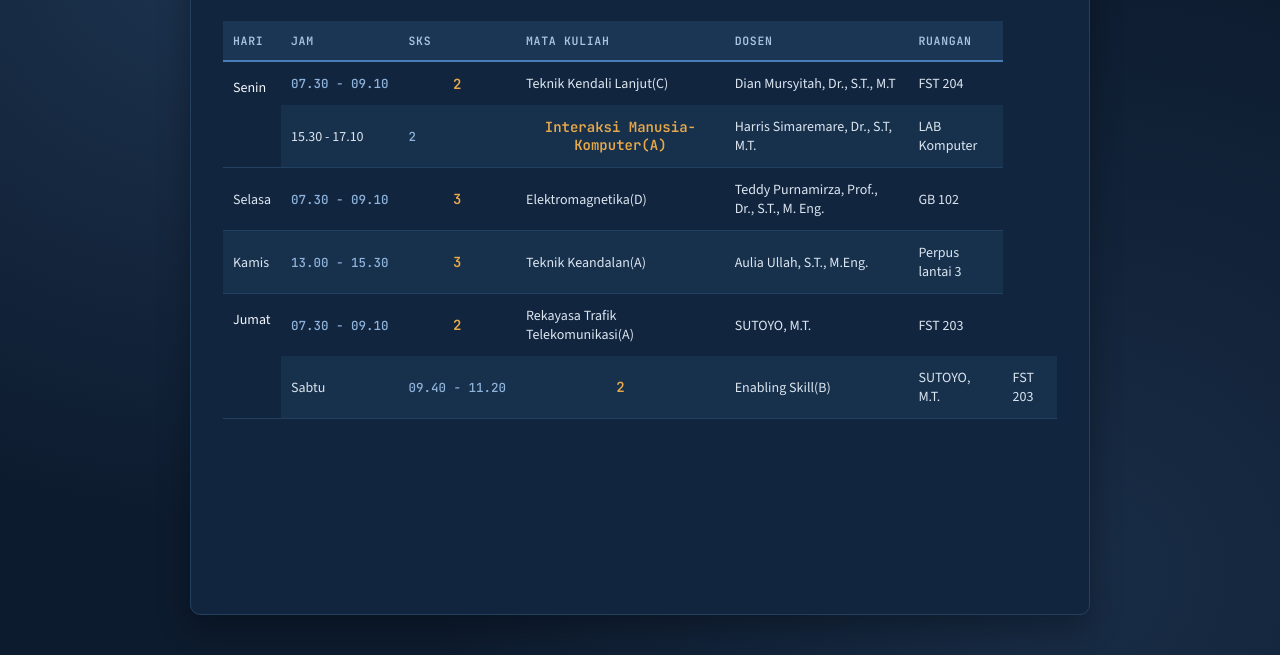
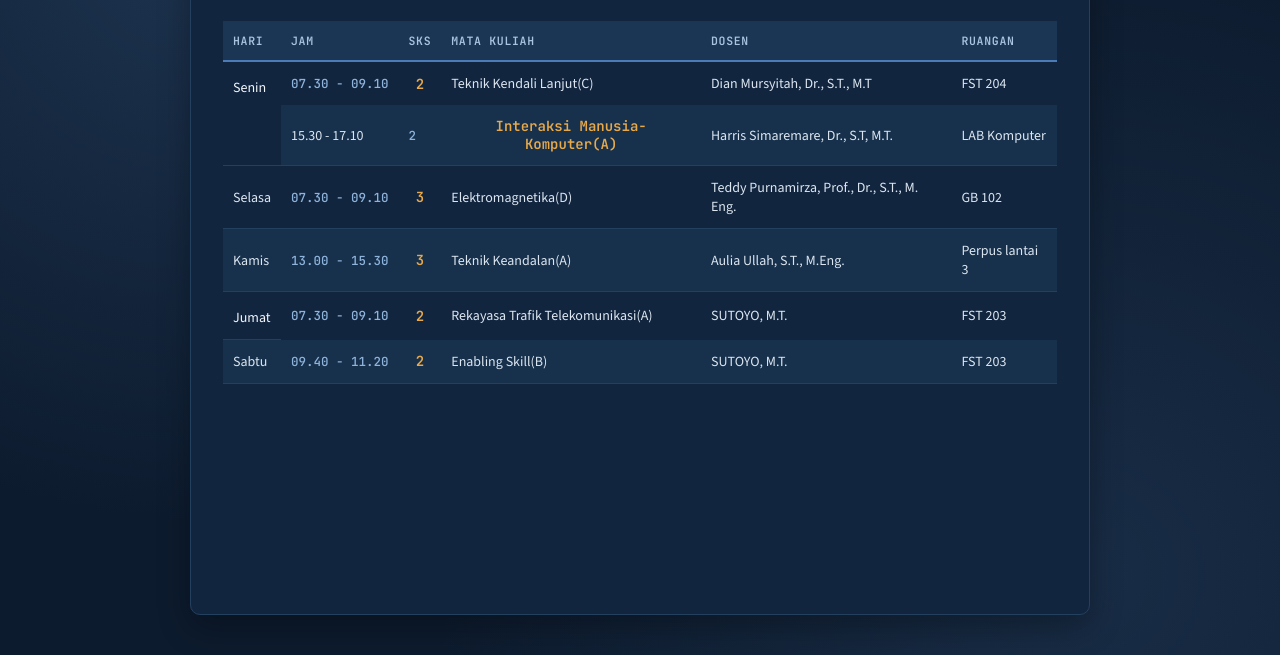
Before and after one commit to MYEWASMYNAME/TE, a plain HTML site: page index.html in a window 1280 px wide. Shown: the part 145-800 px from the top of the page. Drawn offline with nearby package versions, Linux system fonts and the light colour scheme.

Commit message:
Update index.html

```diff
--- a/index.html
+++ b/index.html
@@ -55,7 +55,7 @@
                     <td data-label="Ruangan">Perpus lantai 3</td>
                 </tr>
                 <tr class="grouped-top">
-                    <td rowspan="2">Jumat</td>
+                    <td rowspan="1">Jumat</td>
                     <td data-label="Jam">07.30 - 09.10</td>
                     <td data-label="SKS">2</td>
                     <td data-label="Mata Kuliah">Rekayasa Trafik Telekomunikasi(A)</td>
```
